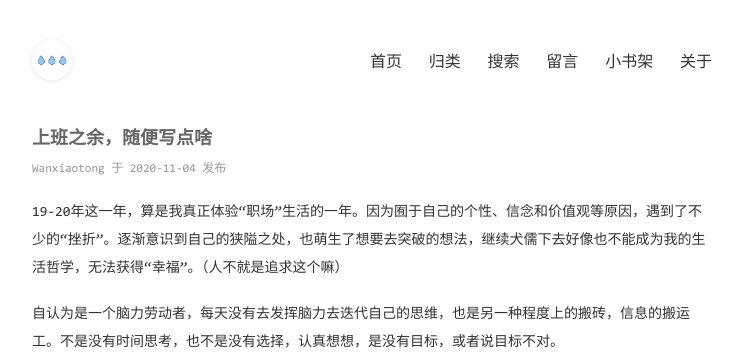
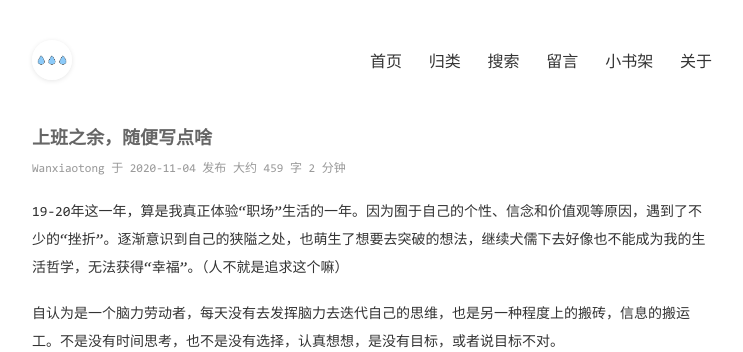
Before and after one commit to zincaaa/zincaaa.github.io, a Jekyll site: the page built from _posts/2020-11-04-上班之余随便写点啥.md, in a window 1280 px wide. Shown: the top 352 px of the page, without its empty margins (268-1011 px from the left). Built offline with Jekyll 4.4.1, drawn with Linux system fonts in a browser that asks for light colours.

Commit message:
Update mypost.html

```diff
--- a/_layouts/mypost.html
+++ b/_layouts/mypost.html
@@ -6,7 +6,7 @@
 <div class="page page-post">
   <h1 class="title" id="{{ page.title }}">{{ page.title }}</h1>
   {% if page.date %}
-  <div class="subtitle">{{site.author}} 于 {{ page.date | date: "%Y-%m-%d" }} 发布</div>
+  <div class="subtitle">{{site.author}} 于 {{ page.date | date: "%Y-%m-%d" }} 发布 大约 {{ page.content | strip_html | strip_newlines | remove: " " | size }} 字 {{ page.content | strip_html | strip_newlines | remove: " " | size | divided_by: 350 | plus: 1 }} 分钟</div>
   {% endif %}
   <div class="post">
     {{ content }}
```
